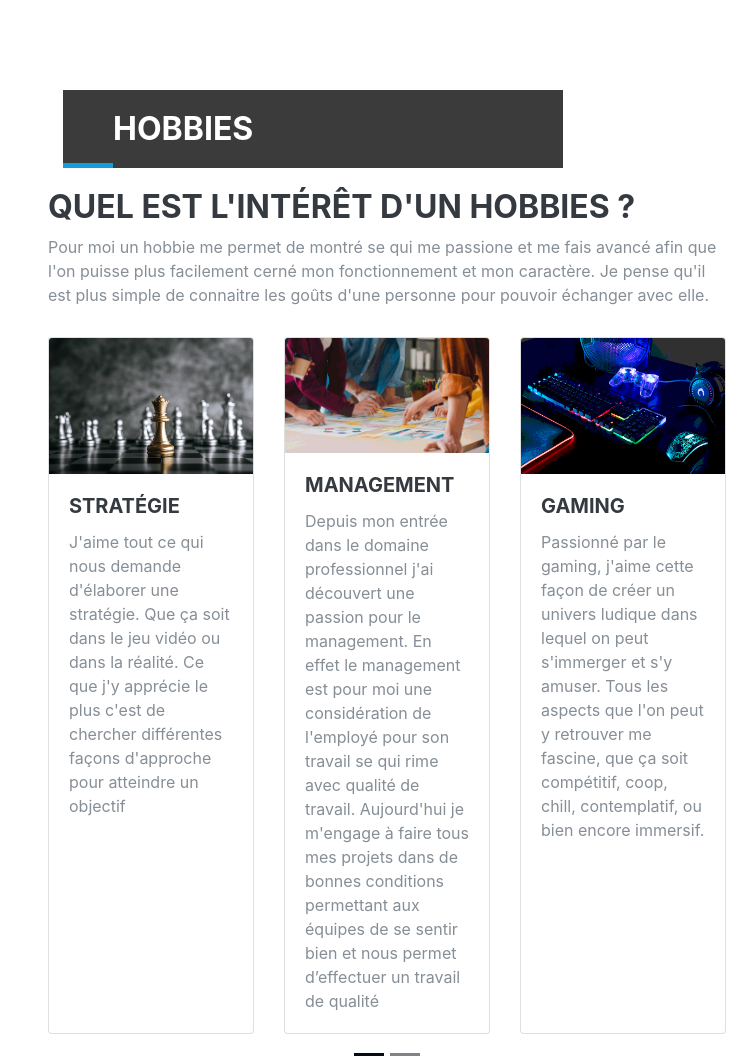
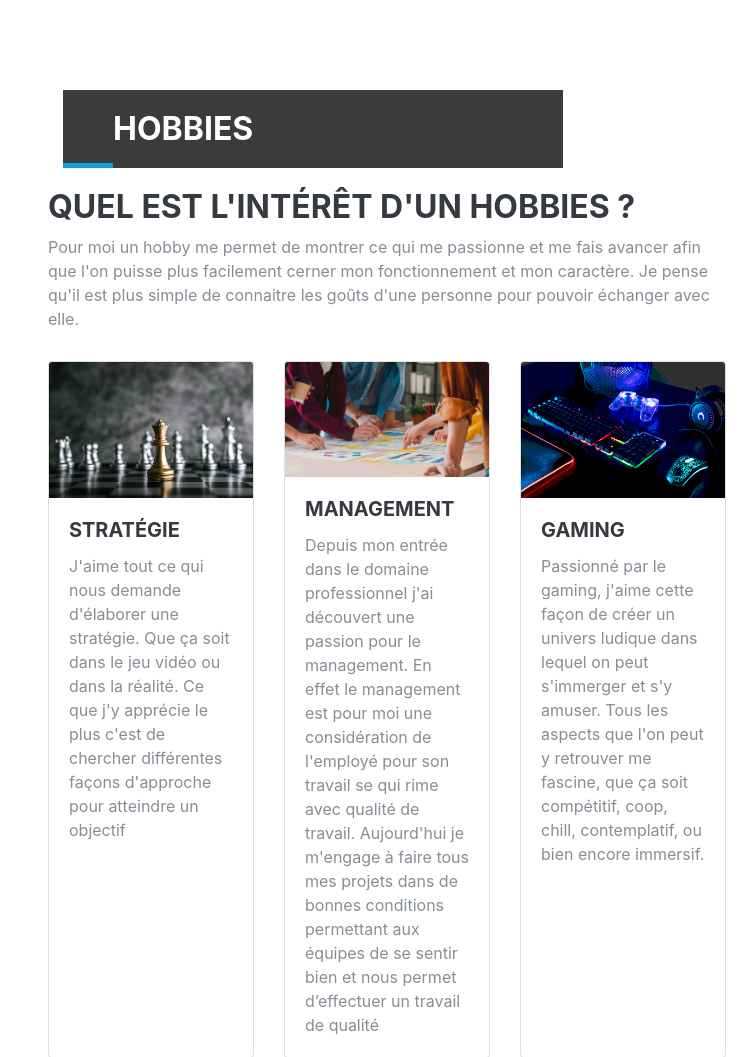
Before and after one commit to Guilhem-Bonnet/Portfolio, a PHP site: page / in a window 1280 px wide. Shown: the part 4992-6049 px from the top of the page, without its empty margins (539-1280 px from the left). Run offline with PHP 8.4, Linux system fonts and the light colour scheme; style sheets or scripts are compiled from the project's sources; some libraries are stand-ins or nearby versions.

Commit message:
correction hobbies

```diff
--- a/index.php
+++ b/index.php
@@ -544,7 +544,7 @@
         <div class="section-title">
           <h2>Hobbies</h2>
           <h3>Quel est l'intérêt d'un hobbies ?</h3>
-          <p>Pour moi un hobbie me permet de montré se qui me passione et me fais avancé afin que l'on puisse plus facilement cerné mon fonctionnement et mon caractère. Je pense qu'il est plus simple de connaitre les goûts d'une personne pour pouvoir échanger avec elle. </p>
+          <p>Pour moi un hobby me permet de montrer ce qui me passionne et me fais avancer afin que l'on puisse plus facilement cerner mon fonctionnement et mon caractère. Je pense qu'il est plus simple de connaitre les goûts d'une personne pour pouvoir échanger avec elle. </p>
 
           </div>
         <!-- Carousel -->
```
